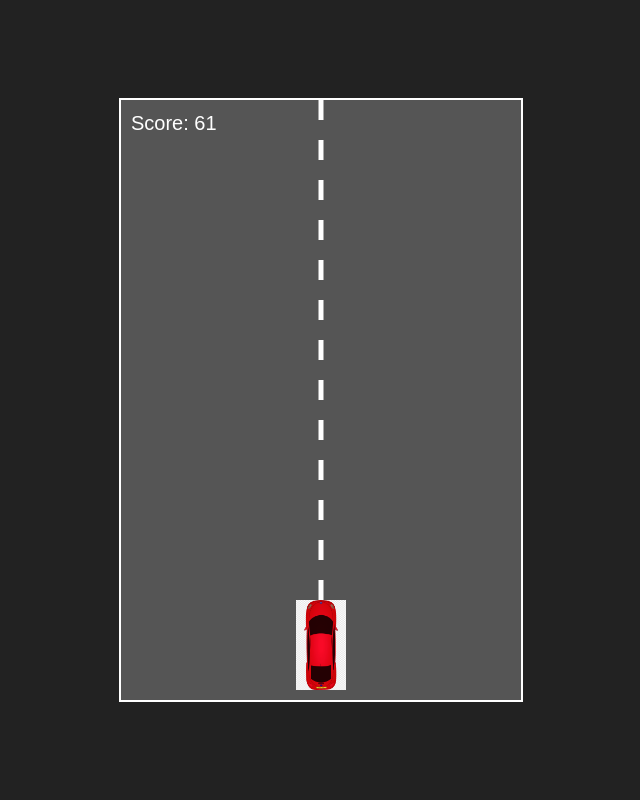
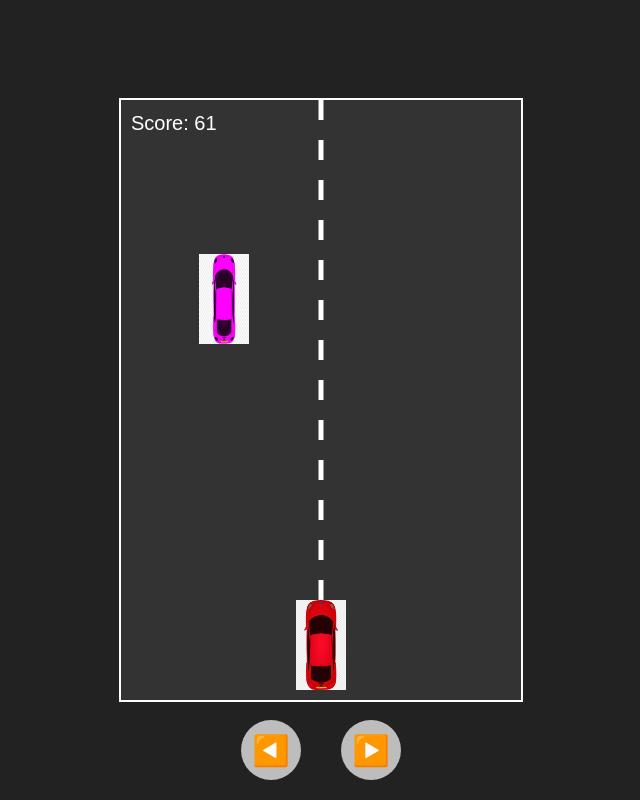
Before and after one commit to PradNg123/car-racing-game, a plain HTML site: page index.html in a window 1280 px wide. Shown: the whole page, without its empty margins (319-959 px from the left). Drawn offline with Linux system fonts and the light colour scheme.

Commit message:
Update restart button styling, darker road, and enemy spawn improvements

```diff
--- a/index.html
+++ b/index.html
@@ -3,7 +3,6 @@
 <head>
     <title>Car Racing Game</title>
     <link rel="stylesheet" href="style.css">
-
 
     <!-- Google tag (gtag.js) -->
     <script async src="https://www.googletagmanager.com/gtag/js?id=G-DHFRVEN2X1"></script>
@@ -18,6 +17,16 @@
 </head>
 <body>
     <canvas id="gameCanvas" width="400" height="600"></canvas>
+
+    <!-- Mobile controls -->
+    <div id="mobileControls">
+        <button id="leftBtn">◀️</button>
+        <button id="rightBtn">▶️</button>
+    </div>
+
+    <!-- Restart button (hidden initially) -->
+    <button id="restartBtn">Restart Game</button>
+
     <script src="script.js"></script>
 </body>
 </html>
--- a/script.js
+++ b/script.js
@@ -9,8 +9,7 @@ canvas.height = 600;
 
 // Load Player Car Image
 const carImg = new Image();
-carImg.src = "images/car.png"; // Your player car imagegit init
-
+carImg.src = "images/car.png"; // Your player car image
 
 // Load Enemy Car Images (different colors)
 const enemyCarImages = [new Image(), new Image(), new Image()];
@@ -39,11 +38,30 @@ let enemySpeed = 4;
 let score = 0;
 let gameOver = false;
 let gameStarted = false; // To control countdown before game start
+let spawnTimeoutId = null; // to store timeout id for spawning enemies
 
 // Key controls
 const keys = {};
 document.addEventListener("keydown", (e) => keys[e.key] = true);
 document.addEventListener("keyup", (e) => keys[e.key] = false);
+
+// Mobile button controls
+const leftBtn = document.getElementById('leftBtn');
+const rightBtn = document.getElementById('rightBtn');
+const restartBtn = document.getElementById('restartBtn');
+
+leftBtn.addEventListener('touchstart', () => keys["ArrowLeft"] = true);
+leftBtn.addEventListener('touchend', () => keys["ArrowLeft"] = false);
+leftBtn.addEventListener('mousedown', () => keys["ArrowLeft"] = true);
+leftBtn.addEventListener('mouseup', () => keys["ArrowLeft"] = false);
+
+rightBtn.addEventListener('touchstart', () => keys["ArrowRight"] = true);
+rightBtn.addEventListener('touchend', () => keys["ArrowRight"] = false);
+rightBtn.addEventListener('mousedown', () => keys["ArrowRight"] = true);
+rightBtn.addEventListener('mouseup', () => keys["ArrowRight"] = false);
+
+// Restart button click event
+restartBtn.addEventListener('click', resetGame);
 
 // Draw player car
 function drawPlayer() {
@@ -63,13 +81,36 @@ function drawEnemies() {
     });
 }
 
-// Spawn new enemy car
+// Spawn new enemy car, avoiding horizontal overlap
 function spawnEnemy() {
     const enemyWidth = 50;
     const enemyHeight = 90;
-    const enemyX = Math.floor(Math.random() * (canvas.width - enemyWidth));
+
+    let enemyX;
+    let tries = 0;
+    const maxTries = 10;
+
+    do {
+        enemyX = Math.floor(Math.random() * (canvas.width - enemyWidth));
+        tries++;
+        // Check if this X is too close (< enemyWidth) to any existing enemy
+        const tooClose = enemies.some(e => Math.abs(e.x - enemyX) < enemyWidth);
+        if (!tooClose) break;
+    } while (tries < maxTries);
+
     const randomCarImg = enemyCarImages[Math.floor(Math.random() * enemyCarImages.length)];
     enemies.push({ x: enemyX, y: -enemyHeight, width: enemyWidth, height: enemyHeight, img: randomCarImg });
+}
+
+// Spawn enemies repeatedly with random delay between 1.2s and 2.2s
+function startSpawning() {
+    function spawnWithRandomDelay() {
+        if (gameOver) return; // stop spawning if game over
+        spawnEnemy();
+        const delay = 1200 + Math.random() * 1000; // 1200ms to 2200ms
+        spawnTimeoutId = setTimeout(spawnWithRandomDelay, delay);
+    }
+    spawnWithRandomDelay();
 }
 
 // Update game state
@@ -96,6 +137,11 @@ function update() {
             gameOver = true;
             racingSound.pause();
             collisionSound.play();
+
+            if(spawnTimeoutId) {
+                clearTimeout(spawnTimeoutId);
+                spawnTimeoutId = null;
+            }
         }
     });
 
@@ -105,7 +151,7 @@ function update() {
 
 // Draw background road
 function drawRoad() {
-    ctx.fillStyle = "#555";
+    ctx.fillStyle = "#333";
     ctx.fillRect(0, 0, canvas.width, canvas.height);
 
     ctx.strokeStyle = "white";
@@ -136,8 +182,13 @@ function gameLoop() {
         ctx.fillStyle = "white";
         ctx.font = "20px Arial";
         ctx.fillText(`Final Score: ${score}`, 140, 340);
+
+        restartBtn.style.display = 'block';  // Show restart button
+
         return;
     }
+
+    restartBtn.style.display = 'none';  // Hide restart button during game
 
     drawRoad();
     drawPlayer();
@@ -146,6 +197,23 @@ function gameLoop() {
     update();
 
     requestAnimationFrame(gameLoop);
+}
+
+// Reset and restart the game
+function resetGame() {
+    // Reset variables
+    player.x = canvas.width / 2 - 25;
+    player.y = canvas.height - 100;
+    enemies = [];
+    enemySpeed = 4;
+    score = 0;
+    gameOver = false;
+
+    restartBtn.style.display = 'none';
+    racingSound.pause();
+    racingSound.currentTime = 0;
+
+    startCountdown();
 }
 
 // Countdown before start
@@ -165,7 +233,7 @@ function startCountdown() {
             clearInterval(countdownInterval);
             gameStarted = true;
             racingSound.play();
-            setInterval(spawnEnemy, 1500);
+            startSpawning(); // start spawning enemies with random delay now
             gameLoop();
         }
     }, 1000);
--- a/style.css
+++ b/style.css
@@ -9,5 +9,52 @@ body {
 
 canvas {
     border: 2px solid white;
-    background: #555;
+    background: #444; /* Changed for darker road background */
 }
+
+/* Mobile Controls Styling */
+#mobileControls {
+    position: fixed;
+    bottom: 20px;
+    width: 100%;
+    display: flex;
+    justify-content: center;
+    gap: 40px;
+    pointer-events: auto;
+    z-index: 1000;
+}
+
+#mobileControls button {
+    width: 60px;
+    height: 60px;
+    font-size: 30px;
+    border-radius: 50%;
+    border: none;
+    background-color: rgba(255, 255, 255, 0.7);
+    color: black;
+    user-select: none;
+}
+
+/* Restart button styling */
+#restartBtn {
+    display: none;
+    position: fixed;
+    bottom: 128px;
+    left: 50%;
+    transform: translateX(-50%);
+    padding: 15px 40px;
+    font-size: 22px;
+    font-weight: bold;
+    background-color: #e74c3c;
+    color: white;
+    border: none;
+    border-radius: 10px;
+    cursor: pointer;
+    z-index: 1001;
+    box-shadow: 0 4px 8px rgba(0,0,0,0.3);
+    transition: background-color 0.3s ease;
+}
+
+#restartBtn:hover {
+    background-color: #c0392b;
+}
```
Lines whose indentation alone changed are shown as unchanged.
